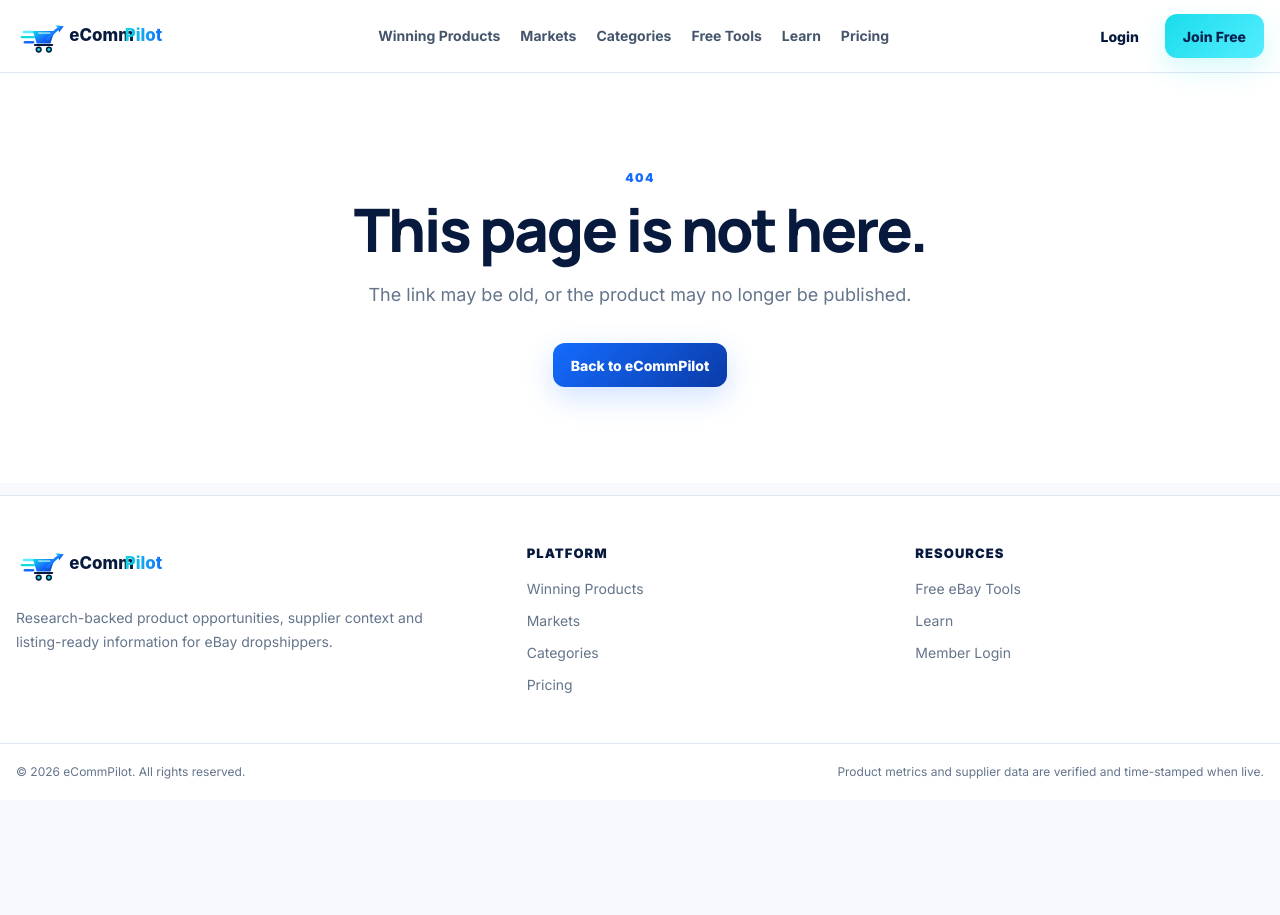
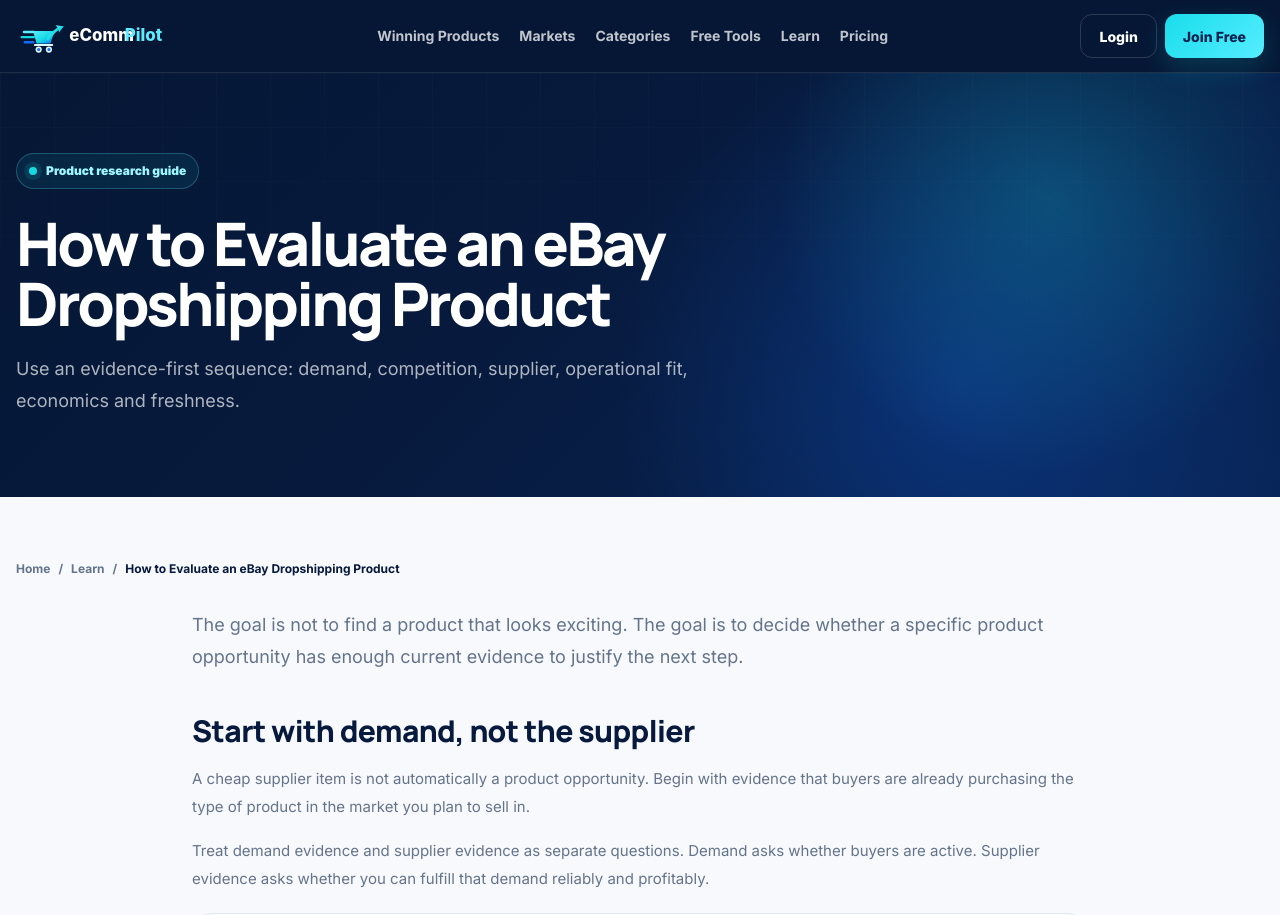
Before and after one commit to ponzey717/ecommpilot-main, a Next.js app: page /learn/evaluate-ebay-dropshipping-product in a window 1280 px wide. Before the commit this address had no page. Shown: the top 915 px of the page. Before the commit the page ends 800 px from the top, so only its background shows below. Built offline with nearby package versions, Linux system fonts and the light colour scheme.

Commit message:
Add product evaluation guide

```diff
--- /dev/null
+++ b/src/app/learn/evaluate-ebay-dropshipping-product/page.tsx
@@ -0,0 +1,115 @@
+import type { Metadata } from "next";
+import { GuideArticle } from "@/components/learn/guide-article";
+import { JsonLd } from "@/components/seo/json-ld";
+import { Breadcrumbs } from "@/components/site/breadcrumbs";
+import { PageHero } from "@/components/site/page-hero";
+import { PageShell } from "@/components/site/page-shell";
+import { buildMetadata } from "@/lib/seo/metadata";
+import { articleSchema, breadcrumbSchema } from "@/lib/seo/schema";
+
+const path = "/learn/evaluate-ebay-dropshipping-product";
+const title = "How to Evaluate an eBay Dropshipping Product";
+const description =
+  "A practical evidence-first framework for evaluating demand, competition, suppliers, delivery, risk and profit before listing an eBay dropshipping product.";
+
+export const metadata: Metadata = buildMetadata({ title, description, path });
+
+const sections = [
+  {
+    heading: "Start with demand, not the supplier",
+    paragraphs: [
+      "A cheap supplier item is not automatically a product opportunity. Begin with evidence that buyers are already purchasing the type of product in the market you plan to sell in.",
+      "Treat demand evidence and supplier evidence as separate questions. Demand asks whether buyers are active. Supplier evidence asks whether you can fulfill that demand reliably and profitably.",
+    ],
+    points: [
+      "Use one marketplace and one comparable product scope at a time.",
+      "Prefer recent evidence over old lifetime totals.",
+      "Keep sold evidence separate from active-listing competition.",
+    ],
+  },
+  {
+    heading: "Check competition in the same context",
+    paragraphs: [
+      "A product with sales can still be difficult if the active competition is crowded, unusually cheap or dominated by offers you cannot match. Compare the same market, product type and evidence window wherever possible.",
+      "Competition is not a single pass/fail number. It is context for pricing, positioning, delivery and how much room exists for another seller.",
+    ],
+  },
+  {
+    heading: "Validate the Primary supplier",
+    paragraphs: [
+      "The supplier should match the product you researched, not merely look similar in a thumbnail. Confirm the offer, relevant variant, stock, destination, shipping cost and delivery range before relying on it.",
+      "For eCommPilot, supplier facts remain time-sensitive evidence. A product can stop being publishable when the supplier, quote or delivery evidence becomes stale.",
+    ],
+    points: [
+      "Confirm the exact or equivalent offer you intend to use.",
+      "Check current stock and destination-specific delivery.",
+      "Record when the supplier evidence was checked.",
+      "Keep supplier cost and shipping separate for economics.",
+    ],
+  },
+  {
+    heading: "Look for operational fit",
+    paragraphs: [
+      "Products that are easier to ship, less fragile and simpler in variation structure are usually easier to operate. This does not guarantee success, but it reduces avoidable fulfillment and listing complexity.",
+      "Do not guess these facts from the product title. If an operational criterion matters to your process, record it as explicit evidence.",
+    ],
+  },
+  {
+    heading: "Calculate profit from landed cost",
+    paragraphs: [
+      "Profit should be calculated after supplier cost, supplier shipping, purchase tax where applicable, marketplace selling fees and mandatory transaction fees. Optional advertising can be evaluated separately instead of hiding it inside the base product economics.",
+      "Use both margin and ROI. Margin tells you how much of the selling price remains as profit. ROI tells you how efficiently the landed supplier cost is being used.",
+    ],
+  },
+  {
+    heading: "Finish with a recheck question",
+    paragraphs: [
+      "A product can qualify today and become unsuitable later. Before listing, ask whether the demand, supplier, delivery and economics evidence is still current enough for the decision you are about to make.",
+      "The strongest workflow is not a one-time score. It is a repeatable evidence process that can move a product into review again when important facts change.",
+    ],
+  },
+] as const;
+
+export default function Page() {
+  return (
+    <PageShell darkHeader>
+      <JsonLd
+        data={[
+          articleSchema({
+            headline: title,
+            description,
+            path,
+            datePublished: "2026-10-04",
+          }),
+          breadcrumbSchema([
+            { name: "Home", path: "/" },
+            { name: "Learn", path: "/learn" },
+            { name: title, path },
+          ]),
+        ]}
+      />
+      <PageHero
+        eyebrow="Product research guide"
+        title={title}
+        description="Use an evidence-first sequence: demand, competition, supplier, operational fit, economics and freshness."
+      />
+      <section className="py-12 md:py-16">
+        <div className="site-container">
+          <Breadcrumbs
+            items={[
+              { label: "Home", href: "/" },
+              { label: "Learn", href: "/learn" },
+              { label: title },
+            ]}
+          />
+          <div className="mt-8">
+            <GuideArticle
+              intro="The goal is not to find a product that looks exciting. The goal is to decide whether a specific product opportunity has enough current evidence to justify the next step."
+              sections={sections}
+            />
+          </div>
+        </div>
+      </section>
+    </PageShell>
+  );
+}
```
